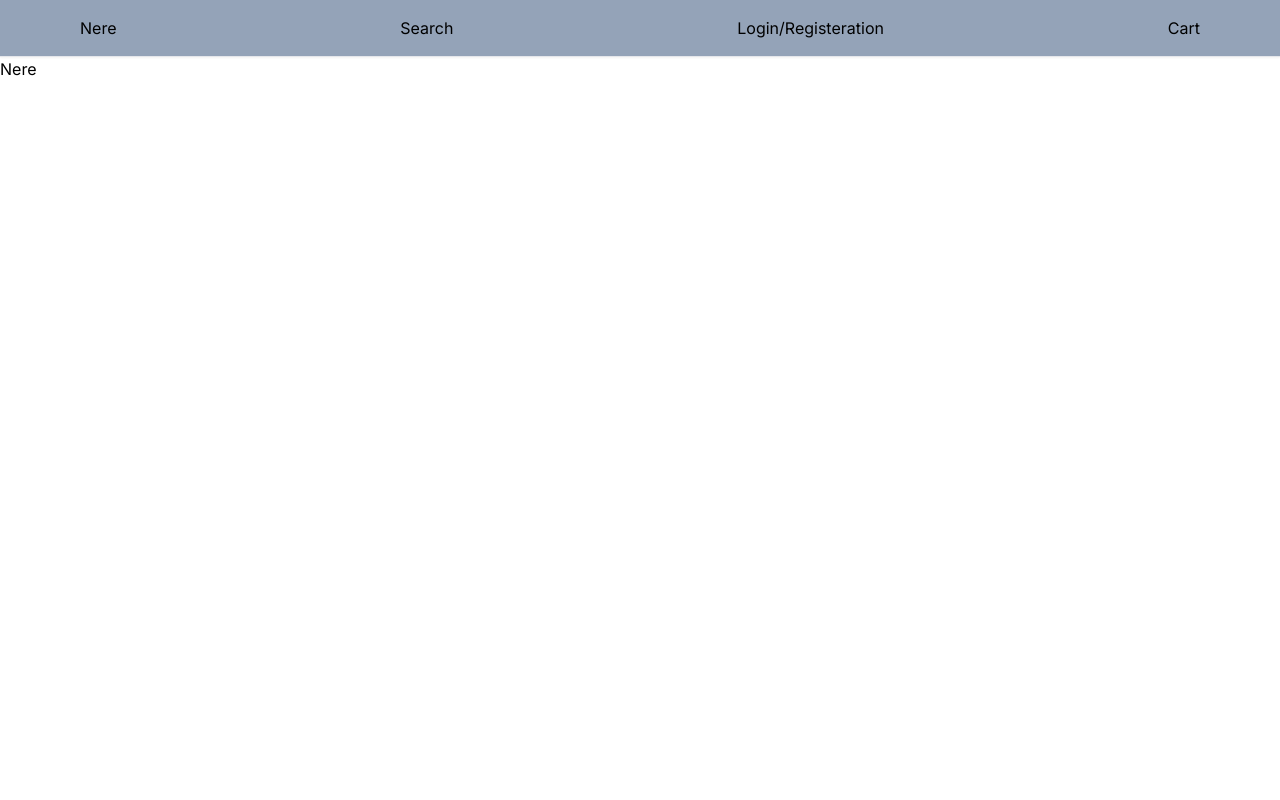
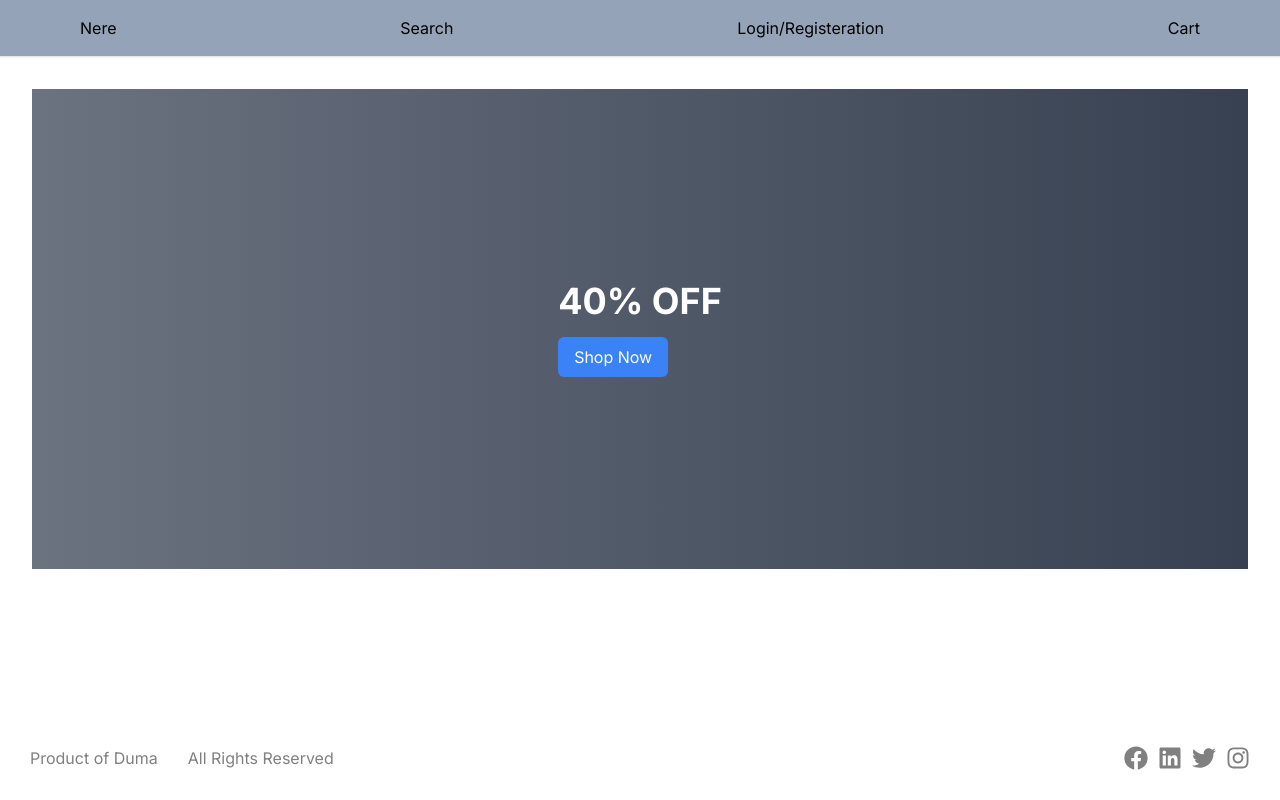
Before and after one commit to TeamDuma/nere_e-commerce_website, a Next.js app: page / in a window 1280 px wide. Built offline with nearby package versions, Linux system fonts and the light colour scheme.

Commit message:
NT-84 [Add the new changes]

```diff
--- a/src/app/globals.css
+++ b/src/app/globals.css
@@ -1,3 +1,40 @@
 @tailwind base;
 @tailwind components;
 @tailwind utilities;
+
+/* Footer.css */
+.footer-container {
+  display: flex;
+  justify-content: space-between;
+  align-items: center;
+  padding: 30px;
+  background-color: #fff;
+  color: gray;
+}
+
+
+
+.footer-left {
+  flex-grow: 1;
+  display: flex;
+  align-items: center;
+}
+
+.footer-left p {
+  margin-right: 30px;
+}
+
+.footer-right {
+  display: flex;
+  gap: 10px;
+}
+
+.social-icon {
+  color: gray;
+  font-size: 24px;
+  transition: color 0.3s ease;
+}
+
+.social-icon:hover {
+  color: #1877f2; /* Facebook blue color */
+}
--- a/src/app/layout.tsx
+++ b/src/app/layout.tsx
@@ -2,6 +2,7 @@ import type { Metadata } from 'next'
 import { Inter } from 'next/font/google'
 import './globals.css'
 import Header from '@/components/header/Header'
+import Footer from '@/components/footer/Footer'
 
 const inter = Inter({ subsets: ['latin'] })
 
@@ -24,7 +25,7 @@ export default function RootLayout({
         <main className="flex-grow">
         {children}
         </main>
-      {/* <Footer/> */}
+      <Footer/>
         </div>
 
         </body>
--- a/src/app/page.tsx
+++ b/src/app/page.tsx
@@ -1,8 +1,12 @@
+import Banner from "@/components/Banner";
+import Container from "@/components/Container";
 
 export default function Home() {
   return (
-    <div >
-      Nere
+    <div className="p-8" >
+        <div>
+          <Banner/>
+        </div>
     </div>
   )
 }
```
Also changed, not shown: package.json (+4 -3 lines), 1 other file (tests, documents, lock files or other folders).
